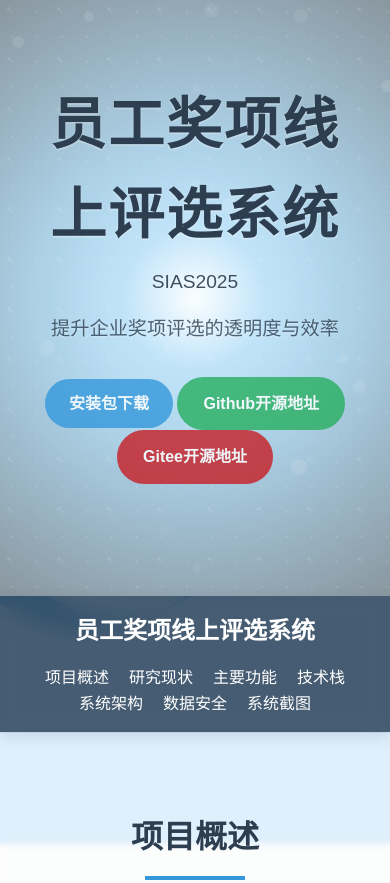
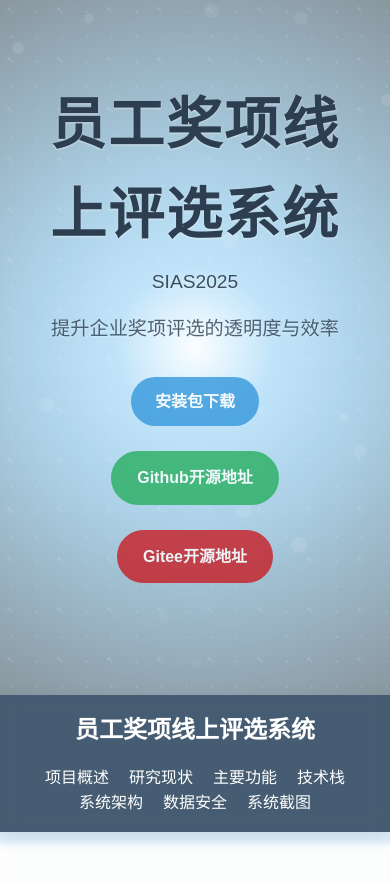
Before and after one commit to CHangHengLi/SIAS2025, a plain HTML site: page index.html in a window 390 px wide. Shown: the top 883 px of the page. Drawn offline with Linux system fonts and the light colour scheme; animation ran at ten frames a second.

Commit message:
页面修复

```diff
--- a/script.js
+++ b/script.js
@@ -87,7 +87,7 @@ document.addEventListener('DOMContentLoaded', function() {
         // 创建聚焦背景层
         const spotlightEffect = document.createElement('div');
         spotlightEffect.classList.add('spotlight-effect');
-        hero.appendChild(spotlightEffect);
+        hero.insertBefore(spotlightEffect, hero.firstChild); // 确保添加到hero的第一个子元素位置
 
         // 初始化聚焦点位置（默认中心点）
         let spotlightX = hero.offsetWidth / 2;
@@ -95,6 +95,7 @@ document.addEventListener('DOMContentLoaded', function() {
 
         // 更新聚焦点位置和效果
         function updateSpotlight(x, y) {
+            requestAnimationFrame(() => {
                 spotlightEffect.style.background = `radial-gradient(
                     circle at ${x}px ${y}px,
                     rgba(255, 255, 255, 0.8) 0%,
@@ -103,6 +104,7 @@ document.addEventListener('DOMContentLoaded', function() {
                     rgba(52, 152, 219, 0.2) 60%,
                     rgba(44, 62, 80, 0.2) 100%
                 )`;
+            });
         }
 
         // 鼠标移动事件
@@ -133,6 +135,9 @@ document.addEventListener('DOMContentLoaded', function() {
 
     // Hero区域动态光效果
     if (hero) {
+        // 清除可能存在的旧光点元素
+        hero.querySelectorAll('.hero-light').forEach(light => light.remove());
+
         // 创建闪光点元素
         for (let i = 0; i < 20; i++) {
             const light = document.createElement('div');
--- a/styles.css
+++ b/styles.css
@@ -178,7 +178,7 @@ ul {
     width: 100%;
     height: 100%;
     pointer-events: none; /* 避免影响鼠标事件 */
-    z-index: -1;
+    z-index: 0; /* 修改z-index从-1到0，确保在背景之上但在内容之下 */
     background: radial-gradient(
         circle at center,
         rgba(255, 255, 255, 0.8) 0%,
@@ -204,7 +204,7 @@ ul {
     width: 100%;
     height: 100%;
     background: radial-gradient(circle, rgba(0,0,0,0) 0%, rgba(0,0,0,0.3) 100%);
-    z-index: -1;
+    z-index: 0;
 }
 
 /* 添加动态粒子背景 */
@@ -221,7 +221,7 @@ ul {
     background-size: 50px 50px, 25px 25px;
     background-position: 0 0, 15px 15px;
     animation: moveParticles 20s linear infinite;
-    z-index: -1;
+    z-index: 0;
 }
 
 @keyframes moveParticles {
@@ -254,6 +254,10 @@ ul {
 
 .cta-buttons {
     margin-top: 2rem;
+    display: flex;
+    justify-content: center;
+    gap: 15px;
+    flex-wrap: wrap;
     max-width: 700px;
     margin: 0 auto 2rem auto;
     opacity: 0.8;
@@ -674,12 +678,15 @@ footer {
     }
 
     .cta-buttons {
+        display: flex;
         flex-direction: column;
-
+        align-items: center;
+        gap: 15px;
     }
 
     .btn-secondary {
         margin-left: 0;
+        margin-top: 10px;
     }
 }
 
@@ -690,7 +697,7 @@ footer {
     border-radius: 50%;
     pointer-events: none;
     animation: pulse 5s ease-in-out infinite;
-    z-index: 0;
+    z-index: 1; /* 确保在背景层之上，但在内容层之下 */
 }
 
 @keyframes pulse {
@@ -710,7 +717,7 @@ footer {
 
 .hero .container {
     position: relative;
-    z-index: 1;
+    z-index: 2; /* 确保内容在所有背景和效果之上 */
 }
 
 .hero h1 {
```
Lines whose indentation alone changed are shown as unchanged.
